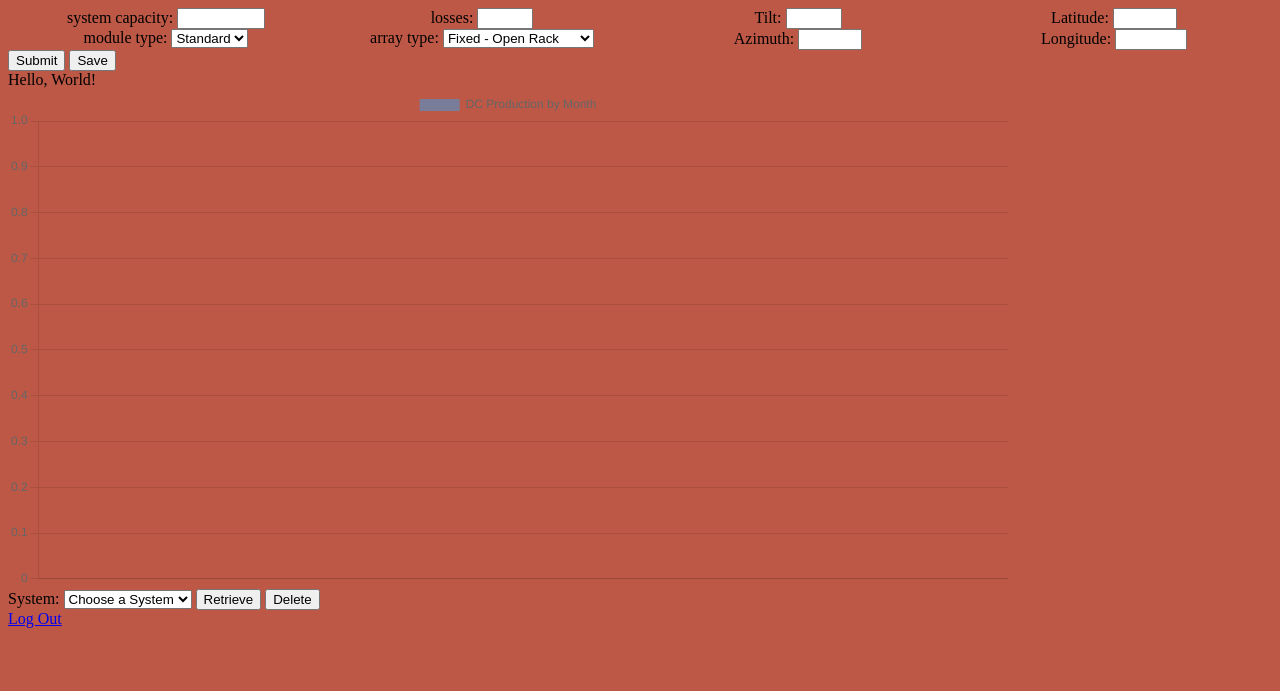
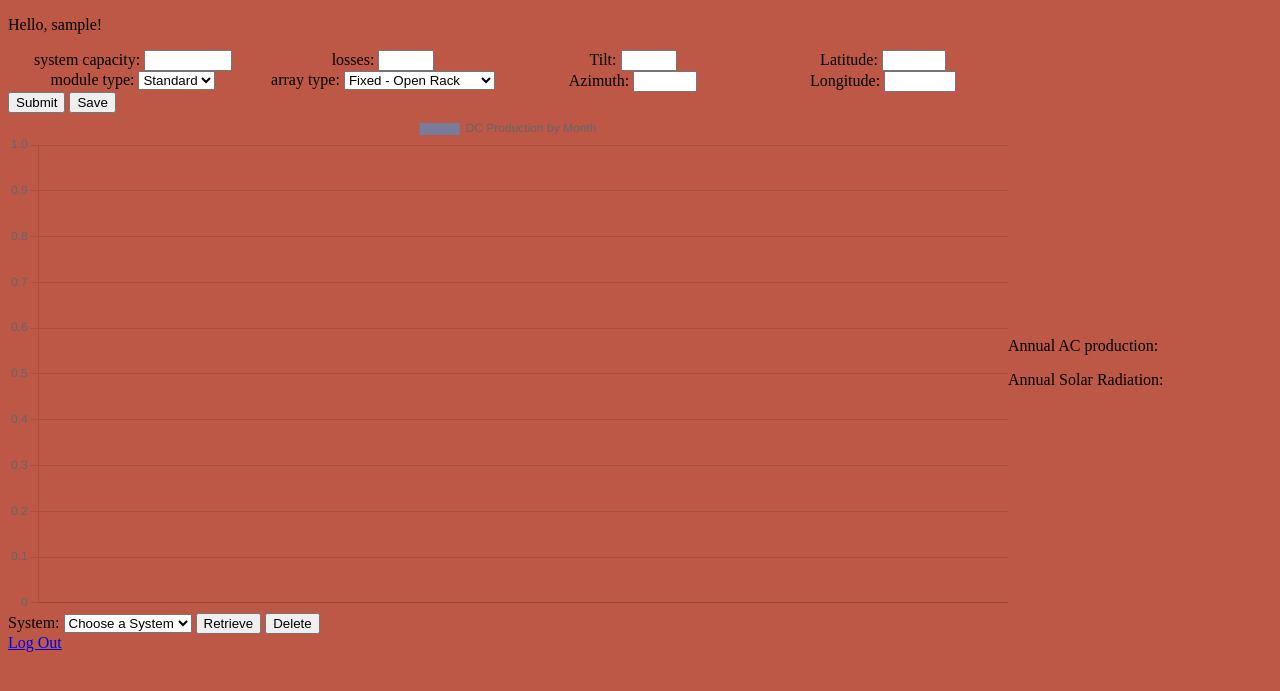
Before and after one commit to scottlynn1/Solar_energy_dashboard, a Django app: page /dashboard/ in a window 1280 px wide. Shown: the top 691 px of the page. Run offline with Django 5.2, Linux system fonts and the light colour scheme; the visitor is signed in with stand-in values (Sample User, id 1); data that the repository does not hold is empty.

Commit message:
add div and p elements for displaying annual data from fetch call with flexbox styling

```diff
--- a/assets/scripts/index.js
+++ b/assets/scripts/index.js
@@ -7,6 +7,8 @@ const save = document.getElementById('save');
 const deleteconfig = document.getElementById('deleteconfig');
 const csrftoken = document.querySelector('[name=csrfmiddlewaretoken]').value;
 const retrieve = document.getElementById('retrieve');
+const ac_annual = document.getElementById('ac_annual');
+const solrad_annual = document.getElementById('solrad_annual');
 
 function addData(chart, data) {
   data.forEach(row => {
@@ -124,6 +126,10 @@ retrieve.addEventListener('submit', (e) => {
     [...form.elements].forEach(element => {
       element.value = returndata.sysdata[element.id];
     })
+    ac_annual.textContent = 'Annual AC Production: ';
+    solrad_annual.textContent = 'Annual Solar Radiation: ';
+    ac_annual.textContent = ac_annual.textContent + Math.round(returndata.output.ac_annual);
+    solrad_annual.textContent = solrad_annual.textContent + Math.round(returndata.output.solrad_annual);
     clearChart(barchart);
     addData(barchart, output);
   });
--- a/dashboard_app/static/dashboard_app/styles.css
+++ b/dashboard_app/static/dashboard_app/styles.css
@@ -2,13 +2,11 @@ body {
   background-color: rgb(189, 88, 70);
 }
 
-.barchart {
-  width: 1000px;
-}
 
 .main_cont {
   display: flex;
-  flex-direction: row
+  flex-direction: row;
+  max-width: 1000px;
 }
 
 .sub_cont {
@@ -21,3 +19,26 @@ body {
 .sub_cont div {
   text-align: center;
 }
+
+
+.data_cont {
+  display: flex;
+  flex-direction: row;
+  align-items: center;
+}
+
+.barchart {
+  flex: 1;
+  max-width: 1000px;
+  min-width: 500px;
+}
+
+.annual_cont {
+  display: flex;
+
+  flex: 1;
+}
+
+.annual_cont div {
+  flex: 1;
+}
--- a/dashboard_app/templates/dashboard_app/dashboard.html
+++ b/dashboard_app/templates/dashboard_app/dashboard.html
@@ -2,7 +2,7 @@
 
 {% block body %}
 {% csrf_token %}
-
+<p>Hello, {{user}}!</p>
 <form id="form">
   <div class="main_cont">
     <div class="sub_cont">
@@ -60,9 +60,22 @@
   <button type="button" id="save">Save</button>
 </form>
 
-<div id="data">Hello, World!</div>
+<div class="data_cont">
+  <div class="barchart">
+    <canvas id="acquisitions"></canvas>
+  </div>
+  <div id="annual_cont">
+    <div>
+      <p id="ac_annual">Annual AC production: </p>
+    </div>
+    <div>
+      <p id="solrad_annual">Annual Solar Radiation: </p>
+    </div>
+    <div>
 
-<div class="barchart"><canvas id="acquisitions"></canvas></div>
+    </div>
+  </div>
+</div>
 
 <div>
   <form id="retrieve">
--- a/dashboard_app/views.py
+++ b/dashboard_app/views.py
@@ -17,7 +17,8 @@ def dashboard(request):
   for system in systems:
     systemlist.append(system.system_name)
   return render(request, 'dashboard_app/dashboard.html', {
-    'systemlist': systemlist
+    'systemlist': systemlist,
+    'user': request.user.username,
   })
 
 @login_required(login_url='/login')
```
Also changed, not shown: dashboard_app/static/dashboard_app/bundle.js.
